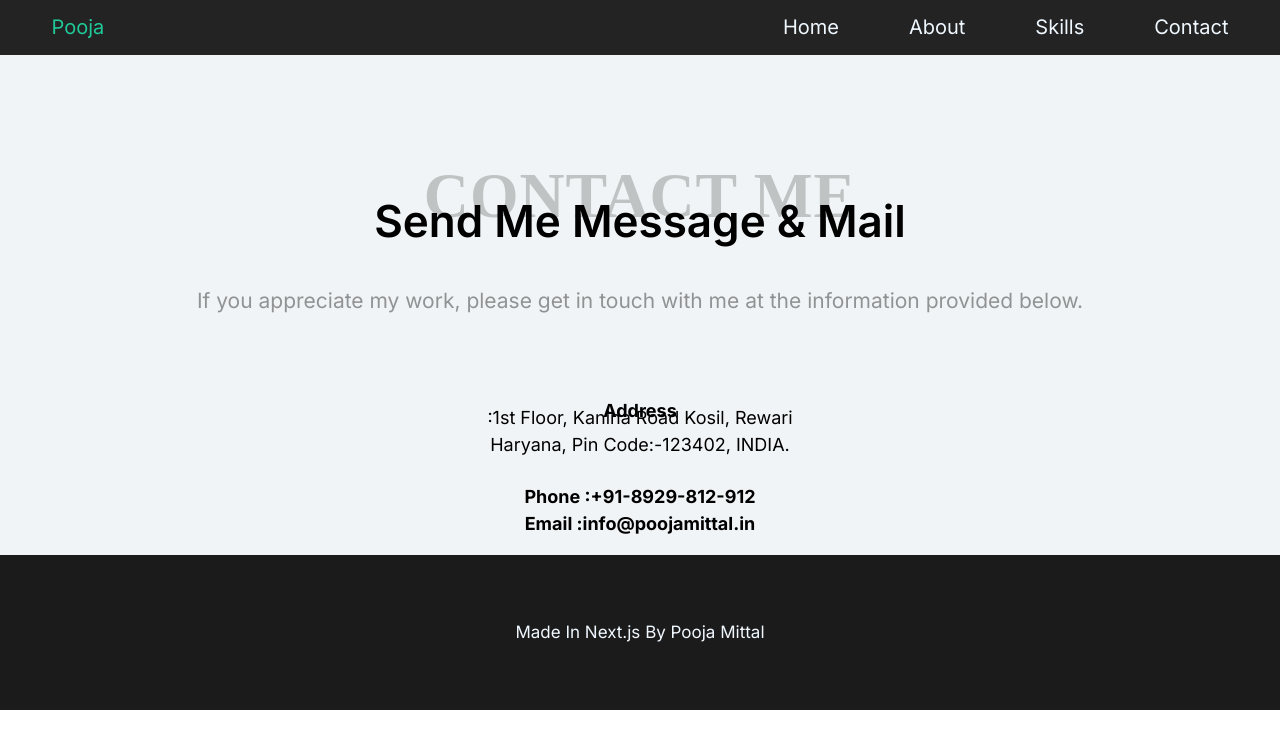
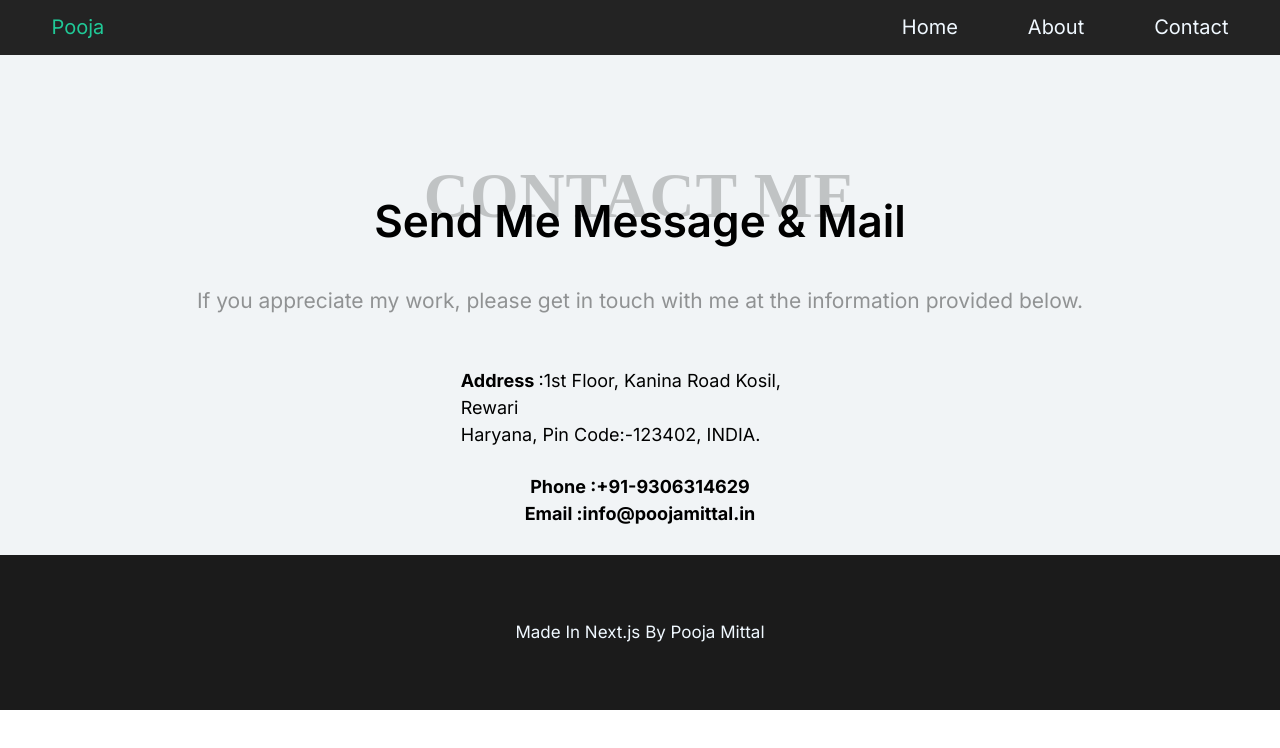
Before and after one commit to pooja062000/next.js-portfolio, a Next.js app: page /contact in a window 1280 px wide. Shown: the top 748 px of the page. Built offline with nearby package versions, Linux system fonts and the light colour scheme.

Commit message:
new changes2

```diff
--- a/src/app/about/about.module.css
+++ b/src/app/about/about.module.css
@@ -1,6 +1,6 @@
 .aboutrow{
     width: 100%;
-    height: 510px;
+    height: 72vh;
     background-color: rgba(0, 0, 0, 0.768);
 }
 
--- a/src/app/component/Header.js
+++ b/src/app/component/Header.js
@@ -12,7 +12,6 @@ export default function Header() {
             <div className={Headerstyle.Headernavbarr}>
              <Link href="/">Home</Link>
             <Link href="/about">About</Link>
-            <Link href="/skills">Skills</Link>
             <Link href="/contact">Contact</Link>
             </div>
             </div>
--- a/src/app/contact/contact.module.css
+++ b/src/app/contact/contact.module.css
@@ -42,9 +42,10 @@
 	padding: 30px;
 }
 .contactcontact1{
-    width: 100%;
+    width: 28%;
 	/*height: 520px;*/
 	margin-top: 30px;
+	margin: 0 auto;
 }
 .contactbold_address{
     color: black;
@@ -52,8 +53,7 @@
     font-size: 18px;
 	padding-top: 20px;
 	font-weight: 700;
-	text-align: center;
-
+	text-align: left;
 }
 .contactbold_address1{
     color: black;
@@ -75,8 +75,28 @@
 }
 .contactaddress{
     font-weight: 400;
-    display: flex;
-    justify-content: center;
-    align-items: center;
-    margin-top: -20px;
 }
+
+/*.contactmy{
+	width: 100%;
+	height: 200px;
+	border: 2px solid red;
+}
+
+.contactmainbox1{
+	width: 27%;
+	height: 200px;
+	margin: 0 auto;
+	border: 2px solid blue;
+}
+.contactaddress{
+    font-weight: 400;
+}
+.contactbold_address{
+    color: black;
+    font-weight: bold;
+    font-size: 18px;
+	padding-top: 20px;
+	font-weight: 700;
+	text-align: left;
+}*/
--- a/src/app/contact/page.tsx
+++ b/src/app/contact/page.tsx
@@ -17,13 +17,23 @@ export default function contact() {
             below.</div>
 
          <div className={contactstyle.contactcontact1}>
-         <div className={contactstyle.contactbold_address}>Address <span className={contactstyle.contactaddress}> :1st Floor, Kanina Road Kosil,
+          <p className={contactstyle.contactbold_address}>Address <span className={contactstyle.contactaddress}> :1st Floor, Kanina Road Kosil,
                   Rewari<br />
-                  Haryana, Pin Code:-123402, INDIA.</span></div>
+                  Haryana, Pin Code:-123402, INDIA.</span></p>
 
-            <div className={contactstyle.contactbold_address1}>Phone<span> :+91-8929-812-912</span></div>
+
+            <div className={contactstyle.contactbold_address1}>Phone<span> :+91-9306314629</span></div>
             <div className={contactstyle.contactbold_address2}>Email<span> :info@poojamittal.in</span></div>
-         </div>
+    </div>
+
+    {/*<div className={contactstyle.contactmy}>
+      <div className={contactstyle.contactmainbox1}>
+
+      <p className={contactstyle.contactbold_address}>Address <span className={contactstyle.contactaddress}> :1st Floor, Kanina Road Kosil,
+                  Rewari<br />
+                  Haryana, Pin Code:-123402, INDIA.</span></p>
+      </div>
+    </div>*/}
       </div>
         </div>
 
--- a/src/app/skills/page.tsx
+++ /dev/null
@@ -1,8 +0,0 @@
-export default function skills() {
-    return(
-
-        <>
-        <h1>This is skils </h1>
-        </>
-    )
-}
```
